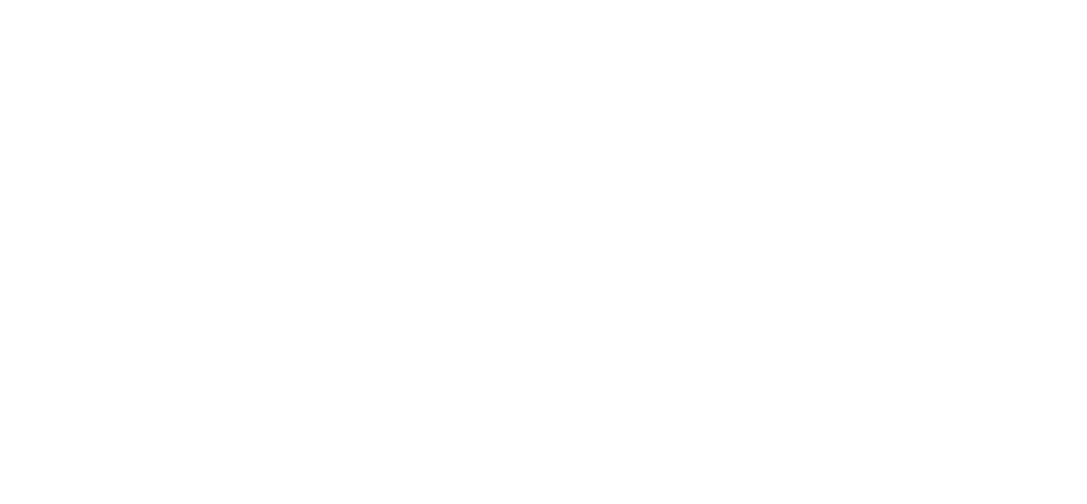
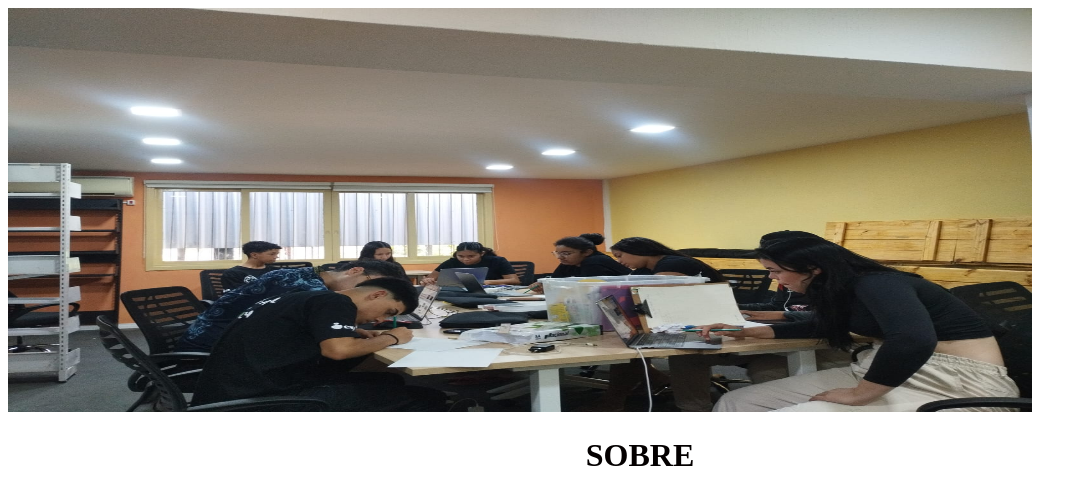
Before and after one commit to ValeDoSilicioBonja/Vale-do-Silicio-Alunos, a plain HTML site: page index.html in a window 1280 px wide. Shown: the whole page, without its empty margins (0-1087 px from the left). Drawn offline with Linux system fonts and the light colour scheme.

Commit message:
coloca foto e titulo

```diff
--- a/index.html
+++ b/index.html
@@ -1,11 +1,19 @@
 <!DOCTYPE html>
 <html lang="pt-BR">
+
 <head>
     <meta charset="UTF-8">
     <meta name="viewport" content="width=device-width, initial-scale=1.0">
     <title>Document</title>
-</head>
+    <link rel="stylesheet" href="style.css">
+
 <body>
+    <div>
+        <img class="fotodeperfil" src="/c04919db52530a4048dcad7e86ad4d91.jpeg" alt="fotodeperfil">
+    </div>
+    <div class="titulo">
+        <h1>SOBRE</h1>
+    </div>
+</body>
 
-</body>
 </html>
--- a/style.css
+++ b/style.css
@@ -0,0 +1,8 @@
+.fotodeperfil{
+    width: 1024px;
+    height: 404px;
+}
+.titulo{
+    color: rgb(4, 0, 0);
+    text-align: center;
+}
```
Also changed, not shown: c04919db52530a4048dcad7e86ad4d91.jpeg (added), 1 other file.
